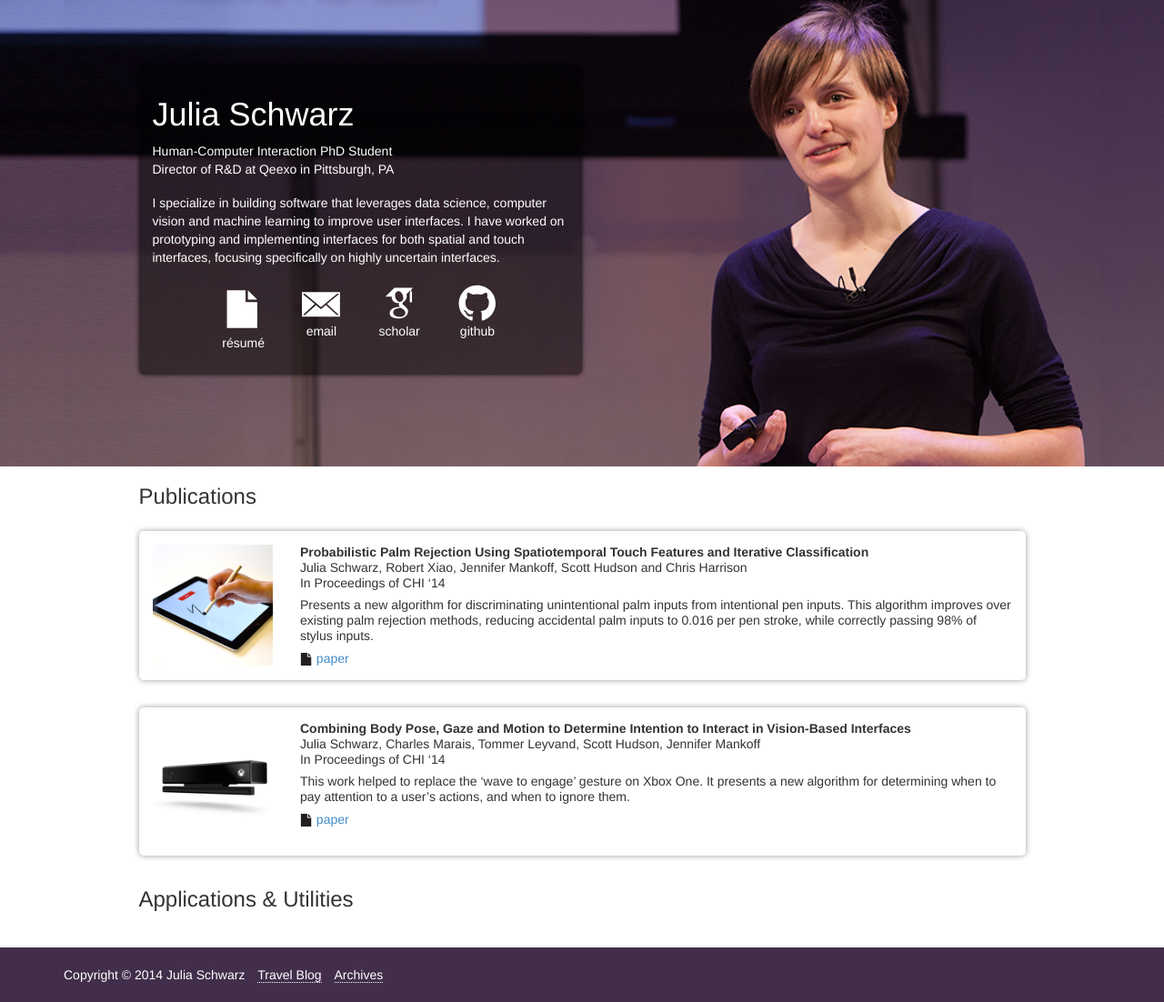
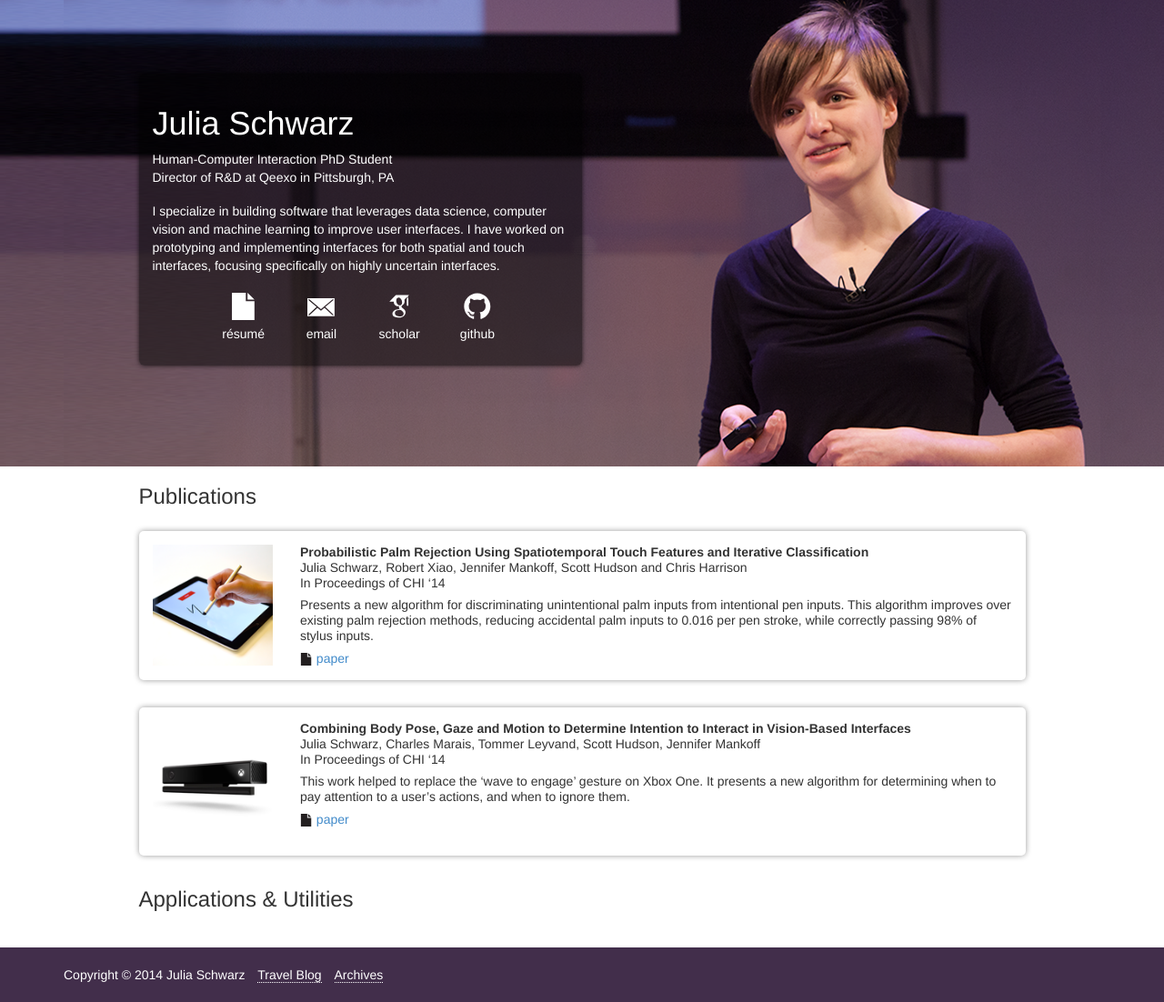
Before and after one commit to julenka/jsnet, a Jekyll site: the page built from index.html, in a window 1280 px wide. Shown: the whole page at 91% size. Built offline with Jekyll 4.4.1, drawn with Linux system fonts in a browser that asks for light colours.

Commit message:
Home page top icons better aligned

```diff
--- a/css/main.css
+++ b/css/main.css
@@ -41,7 +41,8 @@
 }
 
 .hero_bottom img {
-    width: 75%;
+    height: 30px;
+    margin-bottom: 5px;
     margin-right: auto;
     margin-left: auto;
 }
@@ -109,3 +110,7 @@
     color: #fff;
     border-bottom: 1px dotted #fff;
 }
+
+.text-muted a:hover {
+    text-decoration: none;
+}
--- a/index.html
+++ b/index.html
@@ -22,21 +22,21 @@ layout: default
 
                 <div class="row hero_bottom">
                     <div class="col-xs-3">
-                        <img src="assets/resume.svg" class="img-responsive" >
+                        <img src="assets/resume.svg">
                         <p>résumé</p>
                     </div>
                     <div class="col-xs-3">
-                        <img src="assets/email.svg" class="img-responsive" >
+                        <img src="assets/email.svg" >
                         <p>email</p>
                     </div>
                     <div class="col-xs-3">
-                        <img src="assets/google_scholar.svg" class="img-responsive" >
+                        <img src="assets/google_scholar.svg">
                         <p>
                             scholar
                         </p>
                     </div>
                     <div class="col-xs-3">
-                        <img src="assets/github.svg" class="img-responsive" >
+                        <img src="assets/github.svg">
                         <p>
                             github
                         </p>
```
Also changed, not shown: assets/resume.svg.
